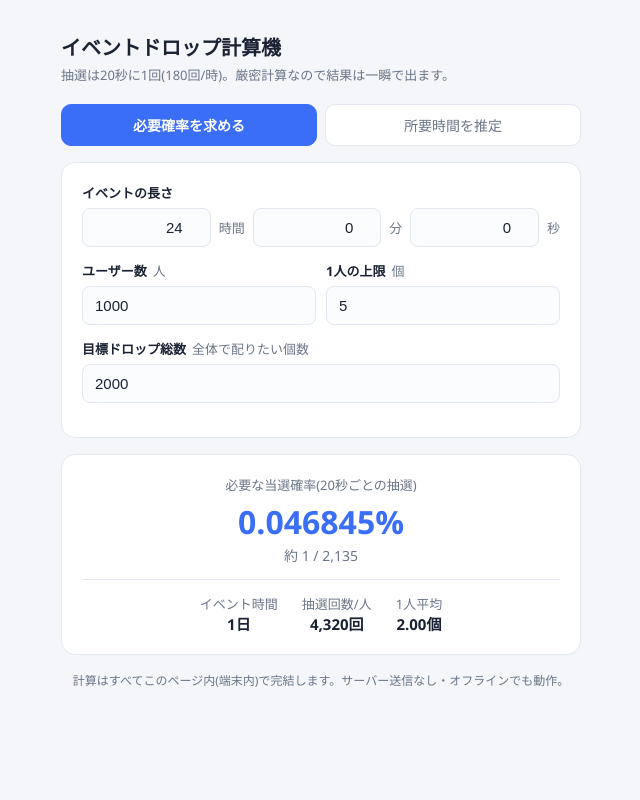
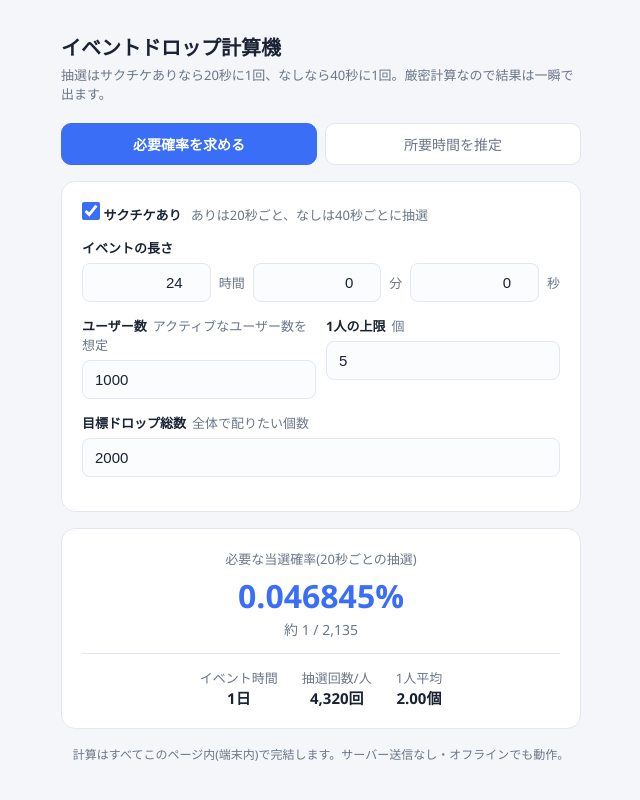
Before and after one commit to kbt7/eventdrop, a plain HTML site: page docs/index.html in a window 1280 px wide. Shown: the whole page, without its empty margins (319-959 px from the left). Drawn offline with Linux system fonts and the light colour scheme.

Commit message:
計算機: サクチケあり/なしチェックボックス追加(なしは40秒間隔)・ユーザー数はアクティブ想定と明記
Co-Authored-By: Claude Fable 5 <noreply@anthropic.com>

```diff
--- a/docs/index.html
+++ b/docs/index.html
@@ -63,6 +63,11 @@
   .duration { display: flex; gap: 8px; align-items: center; }
   .duration input { text-align: right; }
   .duration span { color: var(--muted); font-size: 13px; white-space: nowrap; }
+  .check {
+    display: flex; align-items: center; gap: 8px;
+    font-size: 14px; font-weight: 600; cursor: pointer;
+  }
+  .check input { width: 18px; height: 18px; margin: 0; accent-color: var(--accent); }
 
   .result {
     margin-top: 16px; background: var(--card);
@@ -92,7 +97,7 @@
 <body>
 <main>
   <h1>イベントドロップ計算機</h1>
-  <p class="sub">抽選は20秒に1回(180回/時)。厳密計算なので結果は一瞬で出ます。</p>
+  <p class="sub">抽選はサクチケありなら20秒に1回、なしなら40秒に1回。厳密計算なので結果は一瞬で出ます。</p>
 
   <div class="tabs">
     <button id="tabPercent" class="active">必要確率を求める</button>
@@ -100,6 +105,14 @@
   </div>
 
   <div class="card">
+    <div class="field">
+      <label class="check">
+        <input type="checkbox" id="inSakuTicket" checked>
+        サクチケあり
+        <span class="hint">ありは20秒ごと、なしは40秒ごとに抽選</span>
+      </label>
+    </div>
+
     <div class="field" id="groupDuration">
       <label>イベントの長さ</label>
       <div class="duration">
@@ -116,7 +129,7 @@
 
     <div class="row">
       <div class="field">
-        <label>ユーザー数<span class="hint">人</span></label>
+        <label>ユーザー数<span class="hint">アクティブなユーザー数を想定</span></label>
         <input type="number" id="inUsers" value="1000" min="1" step="1">
       </div>
       <div class="field">
@@ -141,8 +154,9 @@
 <script>
 "use strict";
 
-const TRIAL_SEC = 20;                                   // 抽選間隔(秒)
-const MAX_TRIALS = Math.floor(100 * 365 * 24 * 3600 / TRIAL_SEC); // 100年分
+// 抽選間隔(秒): サクチケありは20秒、なしは40秒
+const trialSec = () => ($("inSakuTicket").checked ? 20 : 40);
+const maxTrials = (ts) => Math.floor(100 * 365 * 24 * 3600 / ts); // 100年分
 
 // E[min(L, Binomial(n, p))] を厳密に計算 (log空間の漸化式で桁あふれなし)
 function expectedMin(n, p, L) {
@@ -183,7 +197,8 @@ function findPercent(users, trials, L, target) {
 }
 
 // 目標平均に届く最小の抽選回数を求める
-function findTrials(users, p, L, target) {
+function findTrials(users, p, L, target, ts) {
+  const MAX_TRIALS = maxTrials(ts);
   if (p <= 0) return { error: "確率を入れてください" };
   if (target > users * L) {
     return { error: `目標が理論上限 (${(users * L).toLocaleString("ja-JP")}個) を超えています` };
@@ -240,9 +255,11 @@ function render() {
     return;
   }
 
+  const ts = trialSec();
+
   if (mode === "percent") {
     const sec = (+$("inH").value || 0) * 3600 + (+$("inM").value || 0) * 60 + (+$("inS").value || 0);
-    const trials = Math.round(sec / TRIAL_SEC);
+    const trials = Math.round(sec / ts);
     const r = findPercent(users, trials, limit, target);
 
     if (r.error) {
@@ -251,27 +268,27 @@ function render() {
     }
     const odds = Math.round(1 / r.p);
     box.innerHTML = `
-      <div class="label">必要な当選確率(20秒ごとの抽選)</div>
+      <div class="label">必要な当選確率(${ts}秒ごとの抽選)</div>
       <div class="big">${fmtPercent(r.p)}%</div>
       <div class="odds">約 1 / ${odds.toLocaleString("ja-JP")}</div>
       <div class="detail">
-        <div>イベント時間<b>${fmtDuration(trials * TRIAL_SEC)}</b></div>
+        <div>イベント時間<b>${fmtDuration(trials * ts)}</b></div>
         <div>抽選回数/人<b>${trials.toLocaleString("ja-JP")}回</b></div>
         <div>1人平均<b>${(target / users).toFixed(2)}個</b></div>
       </div>`;
   } else {
     const p = (+$("inPercent").value || 0) / 100;
-    const r = findTrials(users, p, limit, target);
+    const r = findTrials(users, p, limit, target, ts);
 
     if (r.error) {
       box.innerHTML = `<div class="error">⚠️ ${r.error}</div>`;
       return;
     }
-    const sec = r.trials * TRIAL_SEC;
+    const sec = r.trials * ts;
     box.innerHTML = `
       <div class="label">目標到達までの推定時間</div>
       <div class="big">${fmtDuration(sec)}</div>
-      <div class="odds">抽選 ${r.trials.toLocaleString("ja-JP")}回/人(20秒ごと)</div>
+      <div class="odds">抽選 ${r.trials.toLocaleString("ja-JP")}回/人(${ts}秒ごと)</div>
       <div class="detail">
         <div>当選確率<b>${fmtPercent(p)}%</b></div>
         <div>1人平均<b>${(target / users).toFixed(2)}個</b></div>
```
